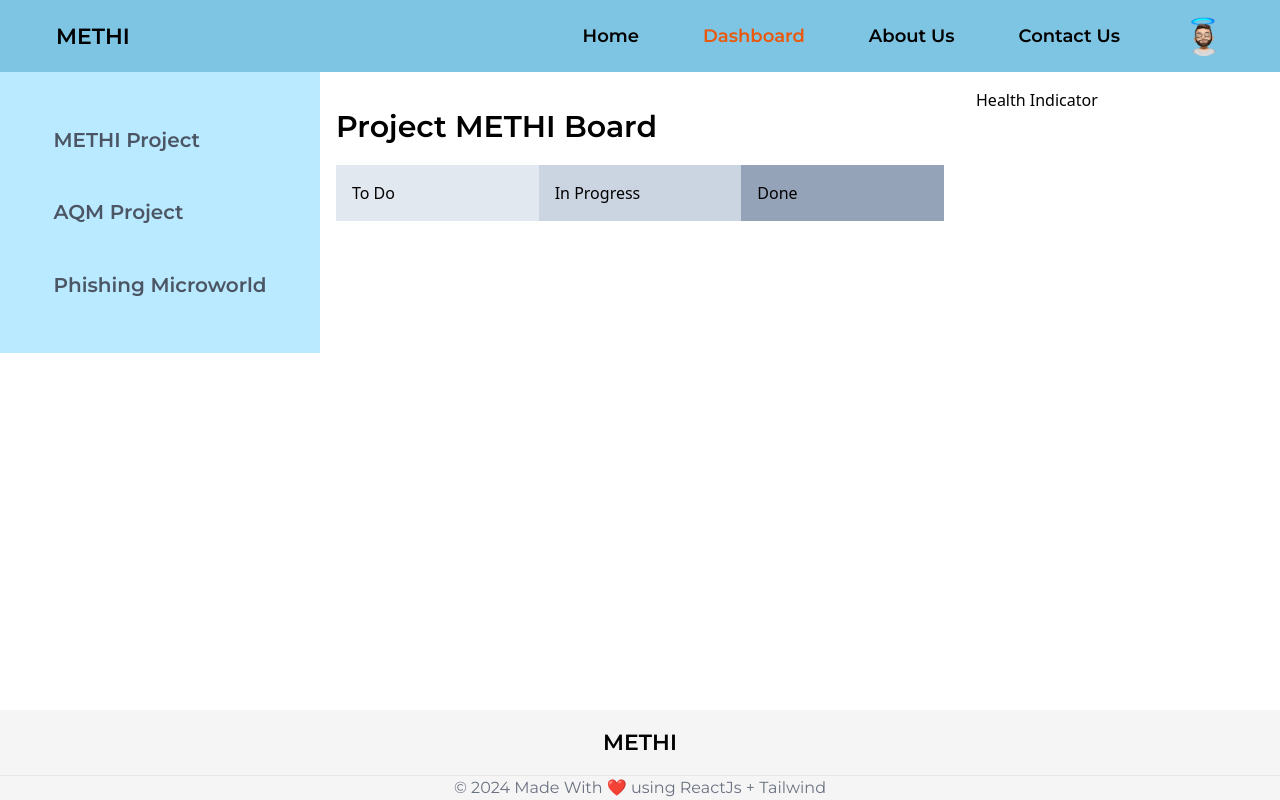
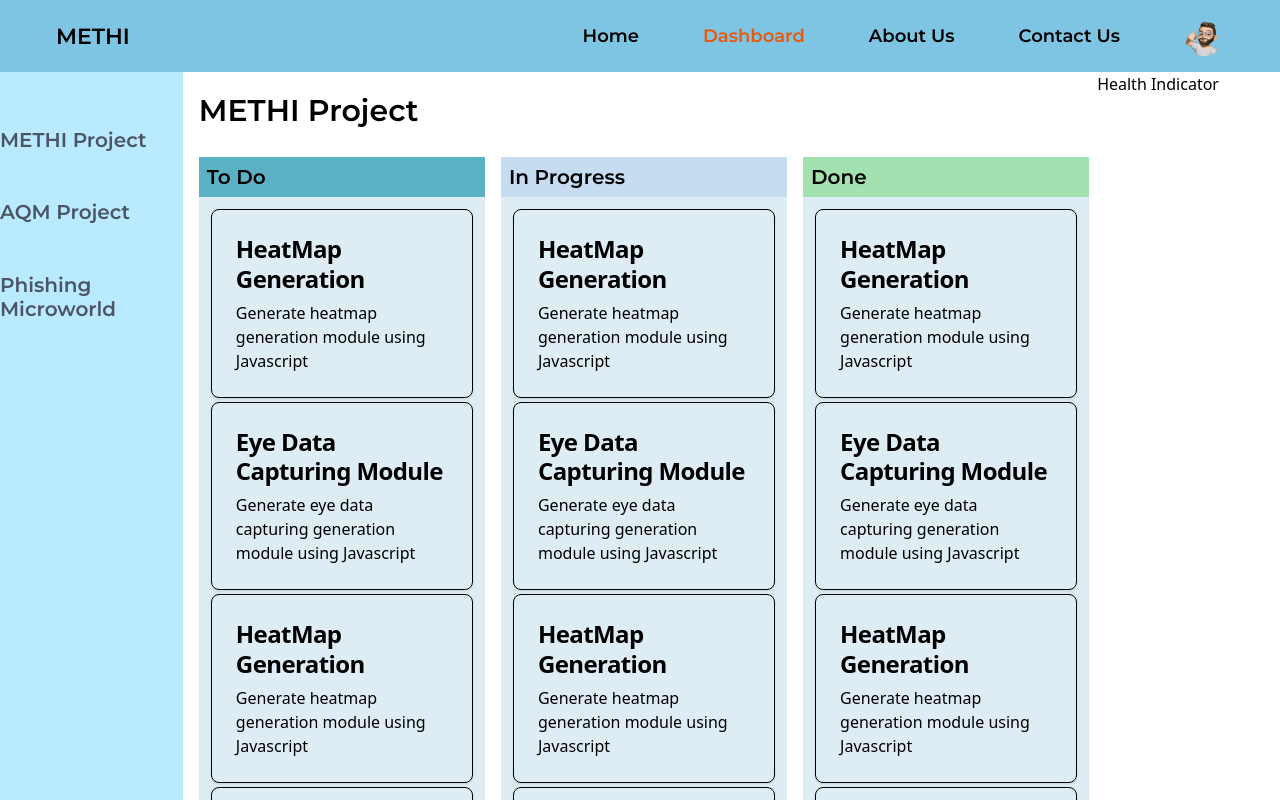
Before and after one commit to SandeepKundalwal/METHI-Frontend, a React (Vite) app: page /dashboard in a window 1280 px wide. Shown: the top 800 px of the page. Built offline with nearby package versions, Linux system fonts and the light colour scheme; a web font is replaced by a local one.

Commit message:
created cards for dashboard page

```diff
--- a/src/App.jsx
+++ b/src/App.jsx
@@ -6,7 +6,7 @@ const App = () => (
 
     <Header />
 
-    <section>
+    <section className="flex grow">
       <Outlet />
     </section>
 
--- a/src/assets/images/index.js
+++ b/src/assets/images/index.js
@@ -1,7 +1,5 @@
 import headerLogo from './headerLogo.png'
-import profilePic from './profile-pic.png'
 
 export {
-    headerLogo,
-    profilePic
+    headerLogo
 }
--- a/src/components/Footer/Footer.jsx
+++ b/src/components/Footer/Footer.jsx
@@ -2,16 +2,16 @@ import { Link } from "react-router-dom";
 
 const Footer = () => {
     return (
-        <footer className="bg-footer mt-auto">
-            <div className="w-full flex flex-col  items-center justify-center">
-                <div className="py-4">
-                    <Link to="/" className="hover:underline">
-                        <span className="font-montserrat text-[22px] text-black items-center justify-center font-semibold">METHI</span>
-                    </Link>
+        <footer className="bg-footer py-1">
+            <div className="w-full flex flex-col items-center justify-center">
+                <div className="py-2">
+                <Link to="/" className="hover:underline">
+                    <span className="font-montserrat text-[22px] text-black items-center justify-center font-semibold">METHI</span>
+                </Link>
                 </div>
                 <hr className="w-full border-gray-200 items-center dark:border-gray-700" />
-                <div className="h-full flex flex-col items-center justify-center">
-                    <span className="block font-montserrat text-gray-500 sm:text-center dark:text-black">© 2024 Made With ❤️ using ReactJs + Tailwind</span>
+                <div className="flex-grow flex flex-col items-center justify-center">
+                <span className="block font-montserrat text-gray-500 sm:text-center dark:text-black">© 2024 Made With ❤️ using ReactJs + Tailwind</span>
                 </div>
             </div>
         </footer>
--- a/src/components/Header/Header.jsx
+++ b/src/components/Header/Header.jsx
@@ -1,6 +1,6 @@
-import { headerLogo, profilePic } from '../../assets/images';
+import { headerLogo } from '../../assets/images';
 import { hamburger, hamburgerClose } from '../../assets/icons';
-import { links, profileDropDown } from '../../constants';
+import { links, profileDropDown, users } from '../../constants';
 import { useState, useRef, useEffect } from 'react';
 
 import { Link, NavLink } from 'react-router-dom';
@@ -32,13 +32,17 @@ const Header = () => {
             {/* Desktop Navbar Menu */}
 
             <nav ref={ref} className="flex justify-between items-center">
+                <div>
                     <span className="font-montserrat text-[22px] text-black font-semibold">METHI</span>
-                <ul className="flex justify-center items-center gap-16 max-lg:hidden">
+                </div>
+
+                <div>
+                    <ul className="flex justify-center items-center gap-16">
                         {links.map((item) => {
                             if(item.id === 5 && isLoggedIn){
                                 return (<div key="profile" className="relative z-10">
                                     <img
-                                    src={profilePic}
+                                        src={users[1].profilePicUrl}
                                         alt="User Profile"
                                         className="w-10 h-10 z-10 rounded-full cursor-pointer"
                                         onClick={() => setShowDropdown((prev) => !prev)}
@@ -47,7 +51,6 @@ const Header = () => {
                                         <div className="absolute top-12 right-0 z-10 bg-white shadow-md rounded-md">
                                             <ul className="py-2 px-20 z-10 overflow-auto">
                                                 {profileDropDown.map((profileItem) => {
-                                                // console.log(profileItem.label);
                                                     return (
                                                         <li key={profileItem.id} className='flex overflow-auto justify-evenly items-center text-black'>
                                                             <NavLink
@@ -74,6 +77,7 @@ const Header = () => {
                             }
                         })}
                     </ul>
+                </div>
             </nav>
         </header>
     )
--- a/src/components/LeftColumn/LeftColumn.jsx
+++ b/src/components/LeftColumn/LeftColumn.jsx
@@ -41,13 +41,13 @@ const LeftColumn = () => {
 
     return (
         <div className="flex justify-center py-8">
-            <ul className="font-montserrat items-center">
+            <ul className="font-montserrat justify-center items-center">
                 {projects.map((project) => {
                     return (
                     <li
-                    key={project.id}
-                    className={`py-6 text-xl  hover:font-bold font-semibold cursor-pointer ${selectedProject && project.id === selectedProject.id ? 'text-black' : 'text-gray-600'}`}
-                    onClick={() => handleProjectClick(project.id)}
+                        key={project.id}
+                        className={`py-6 text-xl ${selectedProject && project.id === selectedProject.id ? 'text-black font-bold' : 'text-gray-600 font-semibold'} cursor-pointer`}
+                        onClick={() => handleProjectClick(project.id)}
                     >
                         {project.label}
                     </li>)
--- a/src/components/MidColumn/Done/Done.jsx
+++ b/src/components/MidColumn/Done/Done.jsx
@@ -1,8 +1,14 @@
 const Done = () => {
     return (
-        <div className="w-full">
-            {/* Content of the left column */}
-            Done
+        <div>
+            <div className="justify-center items-start font-montserrat text-black text-xl font-semibold p-4">
+                {/* Content of the left column */}
+                Done
+            </div>
+
+            <div className="bg-card min-h-screen">
+
+            </div>
         </div>
     )
 }
--- a/src/components/MidColumn/MidColumn.jsx
+++ b/src/components/MidColumn/MidColumn.jsx
@@ -1,26 +1,80 @@
 import { Todo, Progress, Done } from "./index.js"
+import { todos, inprogress, done } from "../../constants";
 
 const MidColumn = () => {
     return (
-        <div className="w-full">
-            <div className="py-4 font-semibold text-[30px] font-montserrat text-black">
-                Project METHI Board
+        <div className="w-full flex flex-col">
+            <div className="py-4 px-4 font-semibold text-[30px] font-montserrat text-black">
+                METHI Project
             </div>
 
-            <div className="flex flex-wrap flex-grow justify-between">
-                <div className="w-full bg-slate-200 lg:w-1/3 p-4">
-                    <Todo />
+            {/* Columns Container */}
+            <div className="flex flex-grow justify-between">
+
+                {/* TODO Column */}
+                <div className="w-1/3 ml-4 mt-2 mr-2">
+                    <div className="bg-todo flex-grow">
+                        <div className="justify-center items-start font-montserrat text-black text-xl font-semibold p-2">
+                            To Do
+                        </div>
+                    </div>
+
+                    <div className="bg-card p-2">
+                        {todos.map((todo) => {
+                            return (
+                                <div key={todo.id} className="block m-1 max-w-sm p-6  border border-black rounded-lg shadow hover:bg-sidebar dark:bg-card dark:border-gray-700 dark:hover:bg-todo cursor-pointer">
+                                    <h5 className="mb-2 text-2xl font-bold tracking-tight text-black dark:text-black">{todo.title}</h5>
+                                    <p className="font-normal text-black dark:text-black">{todo.description}</p>
+                                </div>
+                            )
+                        })}
+                    </div>
                 </div>
 
-                <div className="w-full bg-slate-300 lg:w-1/3 p-4">
-                    <Progress />
+
+                <div className="w-1/3 ml-2 mt-2 mr-2">
+                    <div className="bg-inprogress">
+                        <div className="justify-center items-start font-montserrat text-black text-xl font-semibold p-2">
+                            {/* Content of the In Progress column */}
+                            In Progress
+                        </div>
+                    </div>
+
+                    <div className="bg-card p-2">
+                    {inprogress.map((ip) => {
+                            return (
+                                <div key={ip.id} className="block m-1 max-w-sm p-6  border border-black rounded-lg shadow hover:bg-sidebar dark:bg-card dark:border-gray-700 dark:hover:bg-inprogress cursor-pointer">
+                                    <h5 className="mb-2 text-2xl font-bold tracking-tight text-black dark:text-black">{ip.title}</h5>
+                                    <p className="font-normal text-black dark:text-black">{ip.description}</p>
+                                </div>
+                            )
+                        })}
+                    </div>
                 </div>
 
-                <div className="w-full bg-slate-400 lg:w-1/3 p-4">
-                    <Done />
+
+                {/* Done Column */}
+                <div className="w-1/3 ml-2 mt-2 mr-2">
+                    <div className="bg-done ">
+                        <div className="justify-center items-start font-montserrat text-black text-xl font-semibold p-2">
+                            {/* Content of the Done column */}
+                            Done
+                        </div>
+                    </div>
+
+                    <div className="bg-card p-2">
+                    {done.map((d) => {
+                            return (
+                                <div key={d.id} className="block m-1 max-w-sm p-6  border border-black rounded-lg shadow hover:bg-sidebar dark:bg-card dark:border-gray-700 dark:hover:bg-done cursor-pointer">
+                                    <h5 className="mb-2 text-2xl font-bold tracking-tight text-black dark:text-black">{d.title}</h5>
+                                    <p className="font-normal text-black dark:text-black">{d.description}</p>
+                                </div>
+                            )
+                        })}
+                    </div>
                 </div>
+
             </div>
-
         </div>
     )
 }
--- a/src/components/MidColumn/Progress/Progress.jsx
+++ b/src/components/MidColumn/Progress/Progress.jsx
@@ -1,8 +1,14 @@
 const Progress = () => {
     return (
-        <div className="w-full">
-            {/* Content of the left column */}
-            In Progress
+        <div>
+            <div className="justify-center items-start font-montserrat text-black text-xl font-semibold p-4">
+                {/* Content of the left column */}
+                In Progress
+            </div>
+
+            <div className="bg-card min-h-screen">
+
+            </div>
         </div>
     )
 }
--- a/src/components/MidColumn/Todo/Todo.jsx
+++ b/src/components/MidColumn/Todo/Todo.jsx
@@ -1,8 +1,14 @@
 const Todo = () => {
     return (
-        <div className="w-full">
-            {/* Content of the left column */}
-            To Do
+        <div>
+            <div className="justify-center items-start font-montserrat text-black text-xl font-semibold p-4">
+                {/* Content of the left column */}
+                To Do
+            </div>
+
+            <div className="bg-card min-h-screen">
+
+            </div>
         </div>
     )
 }
--- a/src/constants/index.js
+++ b/src/constants/index.js
@@ -5,6 +5,11 @@ const links = [
     { id: 4, href: "/contact", label: "Contact Us" },
     { id: 5, href: "/login", label: "Login / Signup" }
 ];
+
+const users = [
+    { userId: 1, name:  "Sandeep Kundalwal", profilePicUrl: "src\\assets\\images\\1.png" },
+    { userId: 2, name: "Mahima Gupta", profilePicUrl: "src\\assets\\images\\2.png" }
+]
 
 const profileDropDown = [
     { id: 1, href: "/profile", label: "View Profile"},
@@ -16,6 +21,33 @@ const projects = [
     { id: 1, href: "/dashboard", label: "METHI Project"},
     { id: 2, href: "/dashboard", label: "AQM Project"},
     { id: 3, href: "/dashboard", label: "Phishing Microworld"}
+]
+
+const todos = [
+    {userId: 1, id: 1, title:"HeatMap Generation", description:"Generate heatmap generation module using Javascript", ticketDate: new Date("2024-03-25"), ticketEndDate: new Date("2024-04-25")},
+    {userId: 1, id: 2, title:"Eye Data Capturing Module", description:"Generate eye data capturing generation module using Javascript", ticketDate: new Date("2024-03-25"), ticketEndDate: new Date("2024-04-01")},
+    {userId: 1, id: 3, title:"HeatMap Generation", description:"Generate heatmap generation module using Javascript", ticketDate: new Date("2024-03-25"), ticketEndDate: new Date("2024-04-25")},
+    {userId: 1, id: 4, title:"Eye Data Capturing Module", description:"Generate eye data capturing generation module using Javascript", ticketDate: new Date("2024-03-25"), ticketEndDate: new Date("2024-04-01")},
+    // {userId: 1, id: 5, title:"HeatMap Generation", description:"Generate heatmap generation module using Javascript", ticketDate: new Date("2024-03-25"), ticketEndDate: new Date("2024-04-25")},
+    // {userId: 1, id: 6, title:"Eye Data Capturing Module", description:"Generate eye data capturing generation module using Javascript", ticketDate: new Date("2024-03-25"), ticketEndDate: new Date("2024-04-01")},
+]
+
+const inprogress = [
+    {userId: 1, id: 1, title:"HeatMap Generation", description:"Generate heatmap generation module using Javascript", ticketDate: new Date("2024-03-25"), ticketEndDate: new Date("2024-04-25")},
+    {userId: 1, id: 2, title:"Eye Data Capturing Module", description:"Generate eye data capturing generation module using Javascript", ticketDate: new Date("2024-03-25"), ticketEndDate: new Date("2024-04-01")},
+    {userId: 1, id: 3, title:"HeatMap Generation", description:"Generate heatmap generation module using Javascript", ticketDate: new Date("2024-03-25"), ticketEndDate: new Date("2024-04-25")},
+    {userId: 1, id: 4, title:"Eye Data Capturing Module", description:"Generate eye data capturing generation module using Javascript", ticketDate: new Date("2024-03-25"), ticketEndDate: new Date("2024-04-01")},
+    // {userId: 1, id: 5, title:"HeatMap Generation", description:"Generate heatmap generation module using Javascript", ticketDate: new Date("2024-03-25"), ticketEndDate: new Date("2024-04-25")},
+    // {userId: 1, id: 6, title:"Eye Data Capturing Module", description:"Generate eye data capturing generation module using Javascript", ticketDate: new Date("2024-03-25"), ticketEndDate: new Date("2024-04-01")},
+]
+
+const done = [
+    {userId: 1, id: 1, title:"HeatMap Generation", description:"Generate heatmap generation module using Javascript", ticketDate: new Date("2024-03-25"), ticketEndDate: new Date("2024-04-25")},
+    {userId: 1, id: 2, title:"Eye Data Capturing Module", description:"Generate eye data capturing generation module using Javascript", ticketDate: new Date("2024-03-25"), ticketEndDate: new Date("2024-04-01")},
+    {userId: 1, id: 3, title:"HeatMap Generation", description:"Generate heatmap generation module using Javascript", ticketDate: new Date("2024-03-25"), ticketEndDate: new Date("2024-04-25")},
+    {userId: 1, id: 4, title:"Eye Data Capturing Module", description:"Generate eye data capturing generation module using Javascript", ticketDate: new Date("2024-03-25"), ticketEndDate: new Date("2024-04-01")},
+    // {userId: 1, id: 5, title:"HeatMap Generation", description:"Generate heatmap generation module using Javascript", ticketDate: new Date("2024-03-25"), ticketEndDate: new Date("2024-04-25")},
+    // {userId: 1, id: 6, title:"Eye Data Capturing Module", description:"Generate eye data capturing generation module using Javascript", ticketDate: new Date("2024-03-25"), ticketEndDate: new Date("2024-04-01")},
 ]
 
 const loginFields=[
@@ -84,4 +116,4 @@ const signupFields=[
     }
 ]
 
-export {links, profileDropDown, projects, loginFields, signupFields};
+export {links, users, profileDropDown, projects, todos, inprogress, done, loginFields, signupFields};
--- a/src/pages/DashBoard/Dashboard.jsx
+++ b/src/pages/DashBoard/Dashboard.jsx
@@ -2,27 +2,20 @@ import { LeftColumn, MidColumn, RightColumn } from "../../components/";
 
 const Dashboard = () => {
     return (
-        <section className="h-full w-full">
+        <section className="flex flex-grow">
             {/* Side-Bar Section */}
-            <div className="flex flex-grow">
-                <div className=" bg-sidebar w-full lg:w-1/4">
-                    <LeftColumn />
-                </div>
+            <div className="w-1/5 bg-sidebar">
+                <LeftColumn />
+            </div>
 
+            <div className="flex-grow bg-white">
+                <MidColumn />
+            </div>
 
-                <div className="w-full lg:w-2/4 bg-white p-4">
-                    <MidColumn />
-
-
-                </div>
-
-                <div className="w-full lg:w-1/4 bg-white p-4">
-                    <RightColumn />
-                </div>
+            <div className="w-1/5 bg-white">
+                <RightColumn />
             </div>
         </section>
-
-        // <section>Hello</section>
     )
 }
 
```
Also changed, not shown: src/assets/images/1.png (renamed from src/assets/images/profile-pic.png), src/assets/images/2.png (added). Lines whose indentation alone changed are shown as unchanged.
